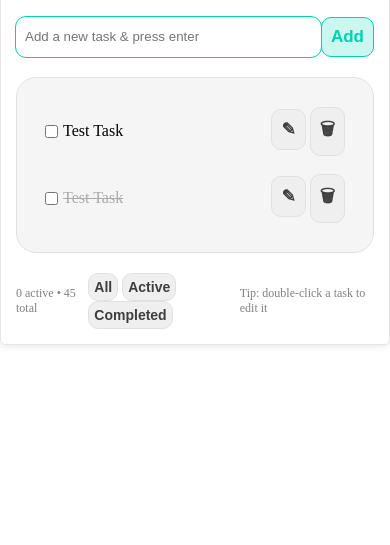
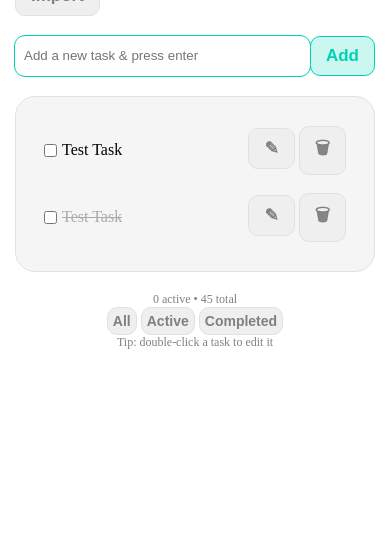
Before and after one commit to ShooterCrow/todolist, a plain HTML site: page index.html in a window 390 px wide. Shown: the part 299-844 px from the top of the page. Drawn offline with Linux system fonts and the light colour scheme.

Commit message:
Adjusted the responsiveness

```diff
--- a/style.css
+++ b/style.css
@@ -15,7 +15,7 @@ body {
 .container {
   border: 1px solid rgb(229, 229, 229);
   min-height: 200px;
-    min-width: 50%;
+  min-width: 60%;
   border-radius: 5px;
   box-shadow: 0 0 10px rgb(225, 225, 225);
   padding: 15px;
@@ -23,7 +23,6 @@ body {
   flex-direction: column;
   gap: 20px;
 }
-
 
 .todoheader {
   display: flex;
@@ -39,13 +38,13 @@ body {
 }
 
 .controlBTN {
-    padding: 9px;
+  padding: 9px 15px;
   font-size: 17px;
   cursor: pointer;
   border-radius: 10px;
   border: 1px solid rgb(225, 225, 225);
   font-weight: bold;
-    color: rgb(62, 62, 62);
+  color: gray;
 }
 
 .clearBTN {
@@ -113,7 +112,6 @@ body {
   align-items: center;
 }
 
-
 @media (max-width: 640px) {
   .container {
     min-width: 300px;
@@ -126,3 +124,23 @@ body {
     gap: 5px;
   }
 }
+
+@media (max-width: 846px) {
+  .taskfooter {
+    flex-direction: column;
+  }
+}
+
+@media (max-width: 700px) {
+  .container {
+    border: none;
+    min-height: 200px;
+    min-width: 90%;
+    border-radius: 0px;
+    box-shadow: none;
+    padding: 15px;
+    display: flex;
+    flex-direction: column;
+    gap: 20px;
+  }
+}
```
Lines whose indentation alone changed are shown as unchanged.
